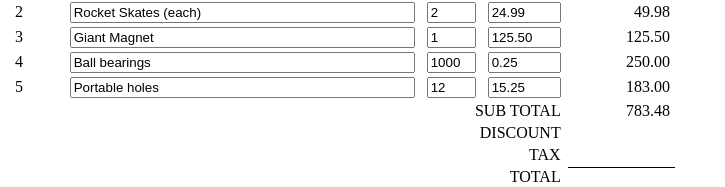
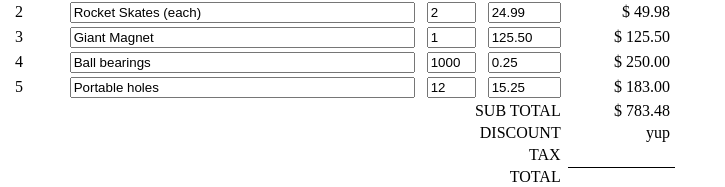
Before and after one commit to jaydeninniss/JI-assignment1-2294, a plain HTML site: page index.html in a window 1280 px wide. Both pictures are taken after a click on the button "Calculate". Shown: the part 128-315 px from the top of the page, without its empty margins (0-725 px from the left). Drawn offline with Linux system fonts and the light colour scheme.

Commit message:
Yes! I got the ternary to work!

```diff
--- a/index.html
+++ b/index.html
@@ -101,42 +101,46 @@
 
 	    function calculate() {
 
+			subtotal = 0;
+
 			//First,
-			linetotal = document.querySelector("#line-1-price").value * document.querySelector("#line-1-quantity").value
-			document.querySelector("#line-1").innerHTML = linetotal.toFixed(2);
+			linetotal = document.querySelector("#line-1-price").value * document.querySelector("#line-1-quantity").value;
+			document.querySelector("#line-1").innerHTML = "$ " + linetotal.toFixed(2);
 
 			subtotal += linetotal;
 
 
 
-			linetotal = document.querySelector("#line-2-price").value * document.querySelector("#line-2-quantity").value
-			document.querySelector("#line-2").innerHTML = linetotal.toFixed(2);
+			linetotal = document.querySelector("#line-2-price").value * document.querySelector("#line-2-quantity").value;
+			document.querySelector("#line-2").innerHTML = "$ " + linetotal.toFixed(2);
 
 			subtotal += linetotal;
 
 
 
-			linetotal = document.querySelector("#line-3-price").value * document.querySelector("#line-3-quantity").value
-			document.querySelector("#line-3").innerHTML = linetotal.toFixed(2);
+			linetotal = document.querySelector("#line-3-price").value * document.querySelector("#line-3-quantity").value;
+			document.querySelector("#line-3").innerHTML = "$ " + linetotal.toFixed(2);
 
 			subtotal += linetotal;
 
 
-			linetotal = document.querySelector("#line-4-price").value * document.querySelector("#line-4-quantity").value
-			document.querySelector("#line-4").innerHTML = linetotal.toFixed(2);
+			linetotal = document.querySelector("#line-4-price").value * document.querySelector("#line-4-quantity").value;
+			document.querySelector("#line-4").innerHTML = "$ " + linetotal.toFixed(2);
 
 			subtotal += linetotal;
 
 
-			linetotal = document.querySelector("#line-5-price").value * document.querySelector("#line-5-quantity").value
-			document.querySelector("#line-5").innerHTML = linetotal.toFixed(2);
+			linetotal = document.querySelector("#line-5-price").value * document.querySelector("#line-5-quantity").value;
+			document.querySelector("#line-5").innerHTML = "$ " + linetotal.toFixed(2);
 
 			subtotal += linetotal;
 
-			console.log(linetotal)
-			console.log(subtotal)
+			console.log(linetotal);
+			console.log(subtotal);
 
-			document.querySelector("#sub-total").innerHTML = subtotal
+			document.querySelector("#sub-total").innerHTML = "$ " + subtotal;
+
+			document.querySelector("#discount").innerHTML = (subtotal >= 250)? "yup" : "nope";
 
 
 
```
